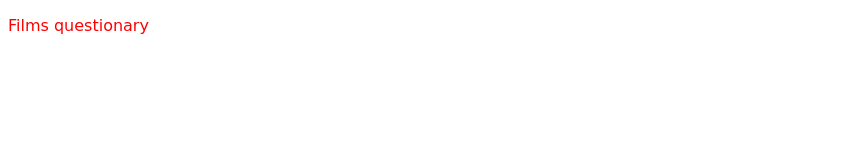
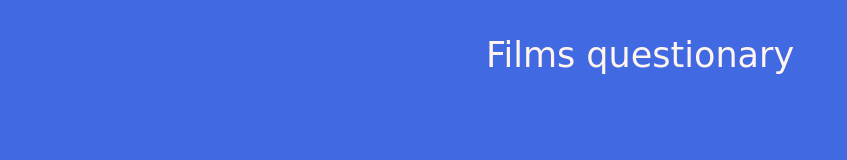
Before and after one commit to Honey-badger1/JS, a plain HTML site: page index.html in a window 1280 px wide. Shown: the whole page, without its empty margins (0-847 px from the left). Drawn offline with Linux system fonts and the light colour scheme.

Commit message:
Adding script

```diff
--- a/main.css
+++ b/main.css
@@ -1,4 +1,9 @@
 p{
-    color:red;
+    color:seashell;
     font-family: cursive;
+    text-align: center;
+    font-size: 35px;
 }
+body{
+    background-color: royalblue;
+}
```
Also changed, not shown: script.js (added).
